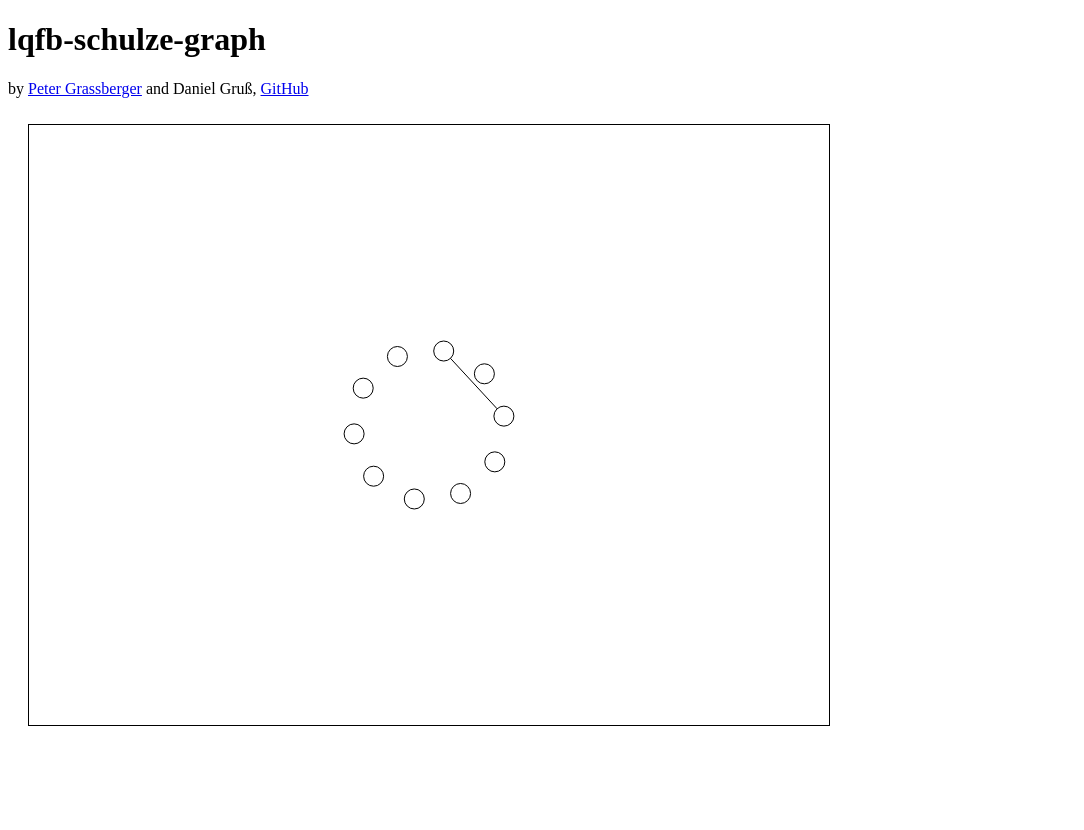
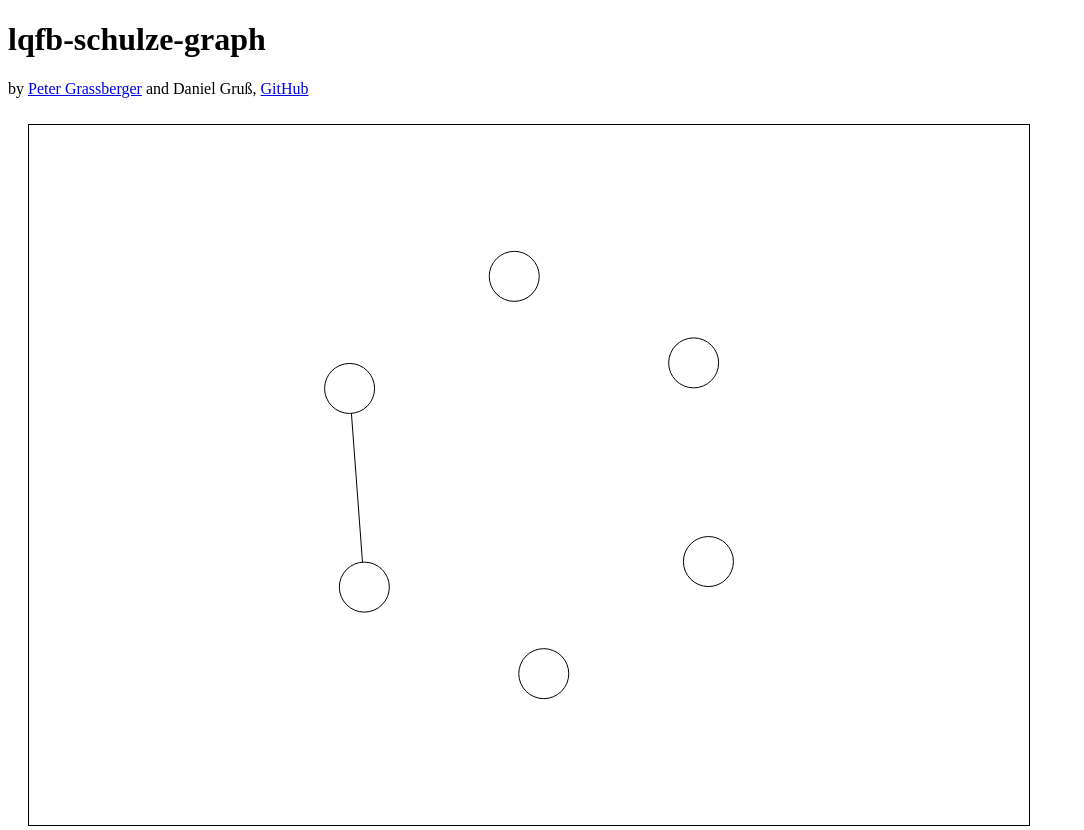
Before and after one commit to PeterTheOne/lqfb-schulze-graph, a plain HTML site: page index.html in a window 1280 px wide. Shown: the whole page, without its empty margins (0-1084 px from the left). Before the commit the page ends 800 px from the top, so only its background shows below. Drawn offline with Linux system fonts and the light colour scheme.

Commit message:
change edge dispersement to be relative to the number of nodes,
change node radius to 25 and change canvas size.

```diff
--- a/index.html
+++ b/index.html
@@ -17,7 +17,7 @@
         </header>
         <div id="content">
             <div id="canvas">
-                <canvas id="canvas" width="800" height="600"></canvas>
+                <canvas id="canvas" width="1000" height="700"></canvas>
             </div>
         </div>
 
--- a/js/script.js
+++ b/js/script.js
@@ -1,6 +1,6 @@
 
-var displayWidth = 800;
-var displayHeight = 600;
+var displayWidth = 1000;
+var displayHeight = 700;
 
 var nodes = [
     {
@@ -8,70 +8,42 @@ var nodes = [
         y: 0,
         velocityX: 0,
         velocityY: 0,
-        radius: 10
+        radius: 25
     },
     {
         x: 0,
         y: 0,
         velocityX: 0,
         velocityY: 0,
-        radius: 10
+        radius: 25
     },
     {
         x: 0,
         y: 0,
         velocityX: 0,
         velocityY: 0,
-        radius: 10
+        radius: 25
     },
     {
         x: 0,
         y: 0,
         velocityX: 0,
         velocityY: 0,
-        radius: 10
+        radius: 25
     },
     {
         x: 0,
         y: 0,
         velocityX: 0,
         velocityY: 0,
-        radius: 10
+        radius: 25
     },
     {
         x: 0,
         y: 0,
         velocityX: 0,
         velocityY: 0,
-        radius: 10
-    },
-    {
-        x: 0,
-        y: 0,
-        velocityX: 0,
-        velocityY: 0,
-        radius: 10
-    },
-    {
-        x: 0,
-        y: 0,
-        velocityX: 0,
-        velocityY: 0,
-        radius: 10
-    },
-    {
-        x: 0,
-        y: 0,
-        velocityX: 0,
-        velocityY: 0,
-        radius: 10
-    },
-    {
-        x: 0,
-        y: 0,
-        velocityX: 0,
-        velocityY: 0,
-        radius: 10
+        radius: 25
     },
 ];
 
@@ -113,10 +85,10 @@ function update() {
                 nodes[index2].velocityY += dY * attractFactor;*/
 
                 // disperse
-                nodes[index].velocityX += dX / (10 * distance);
-                nodes[index].velocityY += dY / (10 * distance);
-                nodes[index2].velocityX += -dX / (10 * distance);
-                nodes[index2].velocityY += -dY / (10 * distance);
+                nodes[index].velocityX += (20 / (0.5 * nodes.length)) * (dX / (10 * distance));
+                nodes[index].velocityY += (20 / (0.5 * nodes.length)) * (dY / (10 * distance));
+                nodes[index2].velocityX += (20 / (0.5 * nodes.length)) * (-dX / (10 * distance));
+                nodes[index2].velocityY += (20 / (0.5 * nodes.length)) * (-dY / (10 * distance));
             }
         });
     });
@@ -223,8 +195,6 @@ function render() {
         var x2 = node2.x + dX * node2.radius;
         var y2 = node2.y + dY * node2.radius;
 
-        console.log(x1);
-
         // draw line
         $('canvas').drawLine({
             strokeStyle: '#000000',
```
